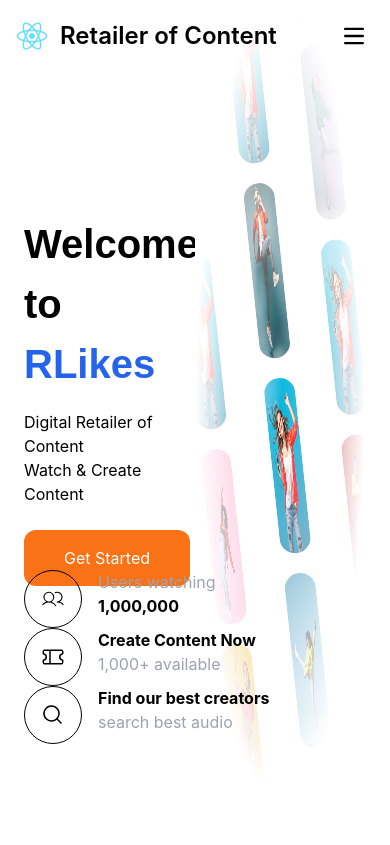
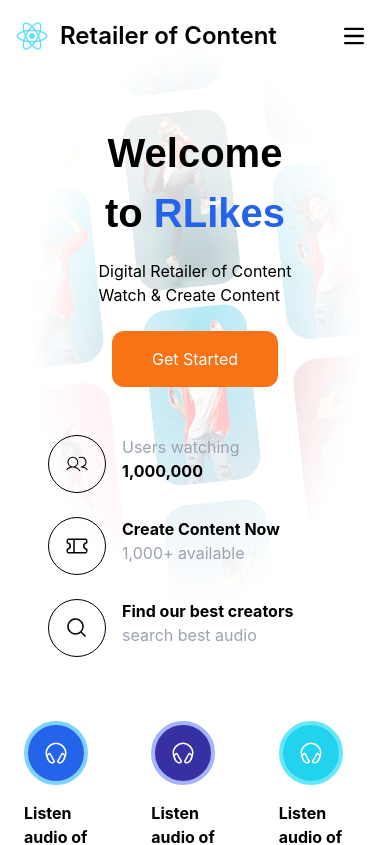
Before and after one commit to danilodavid521/retailor_watch_content, a React (Create React App) app: page / in a window 390 px wide. Shown: the top 845 px of the page. Built offline with nearby package versions, Linux system fonts and the light colour scheme.

Commit message:
feat: Hero responsive completed

```diff
--- a/src/assets/css/hero.css
+++ b/src/assets/css/hero.css
@@ -1,5 +1,8 @@
 .hero{
-   max-height: 800px;
+   max-height: 600px;
+}
+#hero-bottom{
+   bottom: 5%;
 }
 .hero-texts h1 {
    font-size: 2.5rem;
@@ -25,3 +28,37 @@
    padding: 16px;
    box-sizing: content-box;
 }
+@media (max-width: 768px) {
+   .hero{
+      padding-top: 75px;
+      max-height: fit-content;
+      height: auto;
+   }
+   .hero-texts{
+      width: auto;
+      position: relative;
+      z-index: 20;
+      margin: 48px auto;
+      align-items: center;
+      background: transparent;
+   }
+   .card-container{
+      position: absolute;
+      top:50%;
+      left: 50%;
+      transform: translate(-50%, -50%);
+      width: 100%;
+      height: 101%;
+   }
+   .card-wrapper{
+      position: relative;
+   }
+   #hero-bottom{
+      position: relative;
+      margin: 0px auto
+   }
+
+   .card-container::after{
+      background-image: radial-gradient(ellipse, rgba(255, 255, 255, 0.68), white 60%);
+   }
+}
--- a/src/components/Header.tsx
+++ b/src/components/Header.tsx
@@ -48,25 +48,20 @@ export default function Header() {
             <div className={`${viewPort < 768 && 'drawer-content bg-gray-200 ml-auto h-screen flex flex-col justify-between'}`}>
               {viewPort < 768 && (<>
                 <svg onClick={closeDrawer} className='close-btn' xmlns="http://www.w3.org/2000/svg" width="24" height="24" viewBox="0 0 15 15"><path fill="currentColor" d="M3.64 2.27L7.5 6.13l3.84-3.84A.92.92 0 0 1 12 2a1 1 0 0 1 1 1a.9.9 0 0 1-.27.66L8.84 7.5l3.89 3.89A.9.9 0 0 1 13 12a1 1 0 0 1-1 1a.92.92 0 0 1-.69-.27L7.5 8.87l-3.85 3.85A.92.92 0 0 1 3 13a1 1 0 0 1-1-1a.9.9 0 0 1 .27-.66L6.16 7.5L2.27 3.61A.9.9 0 0 1 2 3a1 1 0 0 1 1-1c.24.003.47.1.64.27Z" /></svg>
-
-
                 <form>
                   <div className="flex mb-6 ">
                     <label htmlFor="location-search" className="mb-2 text-sm font-medium text-gray-900 sr-only dark:text-white">Your Email</label>
-
                     <div className="relative w-full">
                       <input type="search" id="location-search" className="block p-2.5 w-full z-20 text-sm text-gray-900 bg-gray-50 rounded-lg border-l-gray-50 border-l-2 border border-gray-300 focus:ring-blue-500 focus:border-blue-500 dark:bg-gray-700 dark:border-l-gray-700  dark:border-gray-600 dark:placeholder-gray-400 dark:text-white dark:focus:border-blue-500" placeholder="Search for city or address" required />
                       <button type="submit" className="absolute top-0 right-0 h-full p-2.5 text-sm font-medium text-white bg-blue-700 rounded-r-lg border border-blue-700 hover:bg-blue-800 focus:ring-4 focus:outline-none focus:ring-blue-300 dark:bg-blue-600 dark:hover:bg-blue-700 dark:focus:ring-blue-800">
                         <svg className="w-4 h-4" aria-hidden="true" xmlns="http://www.w3.org/2000/svg" fill="none" viewBox="0 0 20 20">
-                          <path stroke="currentColor" stroke-linecap="round" stroke-linejoin="round" stroke-width="2" d="m19 19-4-4m0-7A7 7 0 1 1 1 8a7 7 0 0 1 14 0Z" />
+                          <path stroke="currentColor" strokeLinecap="round" strokeLinejoin="round" strokeWidth="2" d="m19 19-4-4m0-7A7 7 0 1 1 1 8a7 7 0 0 1 14 0Z" />
                         </svg>
                         <span className="sr-only">Search</span>
                       </button>
                     </div>
                   </div>
                 </form>
-
-
               </>)}
               <Menu />
               {
--- a/src/components/Hero.tsx
+++ b/src/components/Hero.tsx
@@ -66,7 +66,7 @@ export default function Hero() {
 
   return (
     <div className='hero container relative h-screen overflow-hidden w-full mx-auto px-6 flex flex-col justify-between' ref={hero}>
-      <div className="flex justify-between grow h-full">
+      <div className="hero-main md:flex md:justify-between md:grow md:h-full">
         <div className="hero-texts w-1/2 bg-white flex flex-col justify-center items-start">
           <h1 id='hero-heading-1'>Welcome</h1>
           <h1 id='hero-heading-2' className='mb-4'>to <span className='text-blue-600'>RLikes</span></h1>
@@ -95,7 +95,8 @@ export default function Hero() {
           </div>
         </div>
       </div>
-      <div id='hero-bottom' className="hero-bottom flex flex-wrap justify-between absolute px-6 bottom-14 left-0 right-0">
+      <div id='hero-bottom' className="hero-bottom absolute px-6 left-0 right-0">
+        <div className="wrapper flex flex-wrap justify-between gap-6">
           <div className="icon-box flex">
             <div className="icon-box-icon mr-4">
               <svg xmlns="http://www.w3.org/2000/svg" viewBox="0 0 256 256"><path fill="currentColor" d="M112.6 158.43a58 58 0 1 0-57.2 0a93.83 93.83 0 0 0-50.19 38.29a6 6 0 0 0 10.05 6.56a82 82 0 0 1 137.48 0a6 6 0 0 0 10-6.56a93.83 93.83 0 0 0-50.14-38.29ZM38 108a46 46 0 1 1 46 46a46.06 46.06 0 0 1-46-46Zm211 97a6 6 0 0 1-8.3-1.74A81.8 81.8 0 0 0 172 166a6 6 0 0 1 0-12a46 46 0 1 0-17.08-88.73a6 6 0 1 1-4.46-11.14a58 58 0 0 1 50.14 104.3a93.83 93.83 0 0 1 50.19 38.29A6 6 0 0 1 249 205Z" /></svg>
@@ -125,5 +126,6 @@ export default function Hero() {
           </div>
         </div>
       </div>
+    </div>
   )
 }
```
Lines whose indentation alone changed are shown as unchanged.
